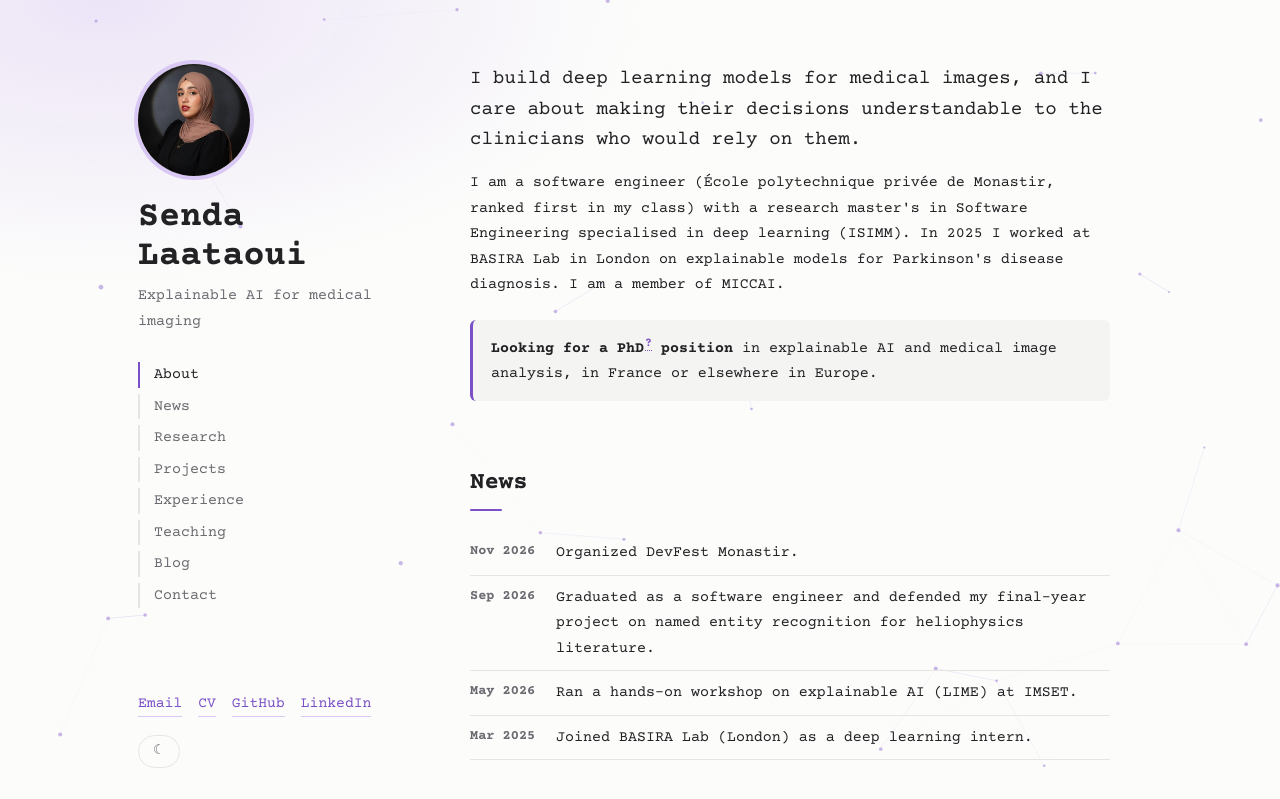
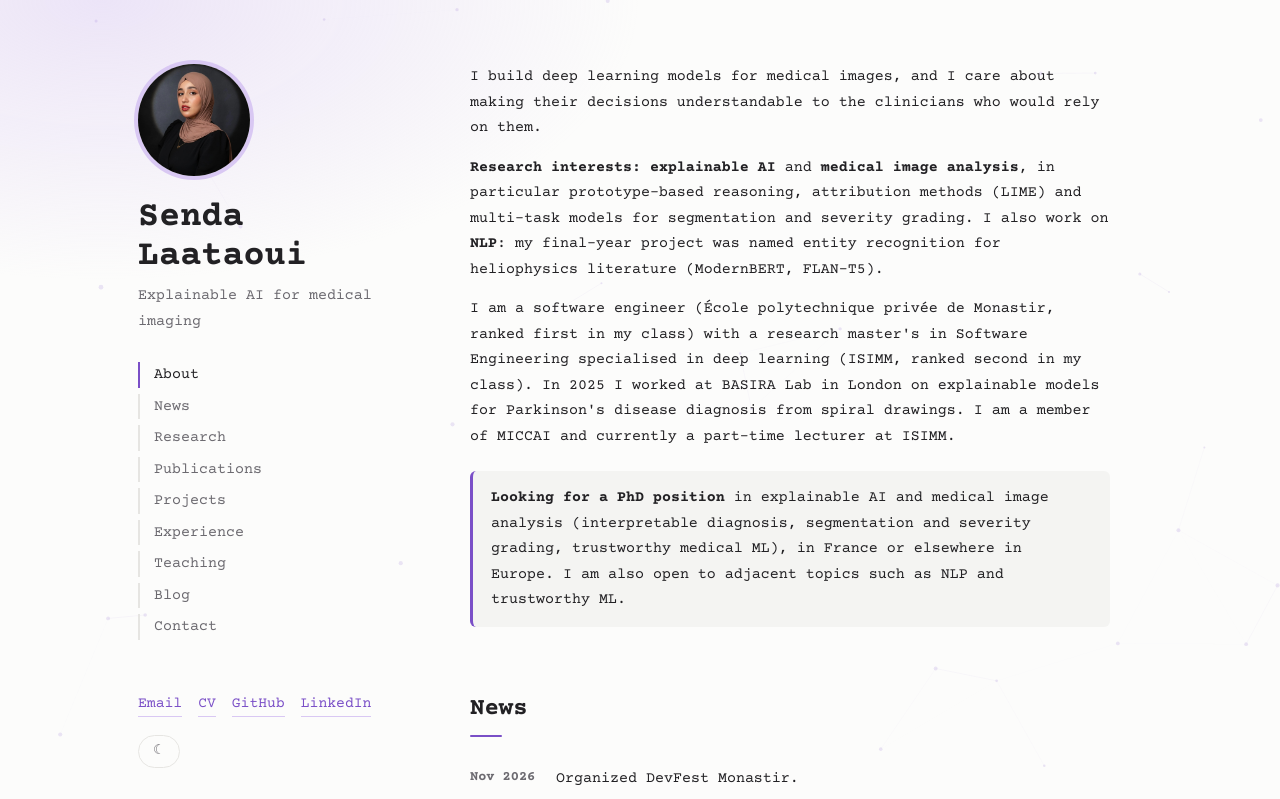
Before and after one commit to LaataouiSenda/laataouisenda.github.io, a plain HTML site: page index.html in a window 1280 px wide. Shown: the top 799 px of the page. Drawn offline with nearby package versions, Linux system fonts and the light colour scheme.

Commit message:
index modified

```diff
--- a/index.html
+++ b/index.html
@@ -13,6 +13,12 @@
 <link rel="icon" type="image/png" sizes="48x48" href="assets/favicon-48.png">
 <link rel="apple-touch-icon" href="assets/apple-touch-icon.png">
 <link rel="stylesheet" href="assets/style.css">
+<style>
+  /* calmer background: lower particle visibility */
+  #bg { opacity: .35; }
+  .interests strong { font-weight: 700; }
+  .pubs p { margin: 0 0 .6rem; }
+</style>
 </head>
 
 
@@ -20,24 +26,24 @@
 <canvas id="bg" aria-hidden="true"></canvas>
 <div class="layout">
 <aside>
-  <!-- Save your photo as assets/photo.jpg, then replace the div with: <img class="photo" src="assets/photo.jpg" alt="Senda Laataoui"> -->
   <img class="photo" src="assets/photo.jpg" alt="Senda Laataoui">
   <h1>Senda Laataoui</h1>
   <p class="tag">Explainable AI for medical imaging</p>
   <nav id="nav" aria-label="Sections">
-    <a href="#about">About</a><a href="#news">News</a><a href="#research">Research</a><a href="#projects">Projects</a><a href="#path">Experience</a><a href="#teaching">Teaching</a><a href="#blog">Blog</a><a href="#contact">Contact</a>
+    <a href="#about">About</a><a href="#news">News</a><a href="#research">Research</a><a href="#publications">Publications</a><a href="#projects">Projects</a><a href="#path">Experience</a><a href="#teaching">Teaching</a><a href="#blog">Blog</a><a href="#contact">Contact</a>
   </nav>
   <div class="social">
-    <a href="mailto:YOUR_EMAIL">Email</a><a href="assets/cv.pdf">CV</a><a href="https://github.com/laataouisenda">GitHub</a><a href="https://github.com/laataouisenda">LinkedIn</a>
+    <a href="mailto:laataouisenda@gmail.com">Email</a><a href="assets/cv.pdf">CV</a><a href="https://github.com/laataouisenda">GitHub</a><a href="https://www.linkedin.com/in/YOUR_LINKEDIN_HANDLE">LinkedIn</a>
   </div>
   <button class="theme" id="theme"> ☾ </button>
 </aside>
 
 <main>
 <section id="about">
-  <p class="lead">I build deep learning models for medical images, and I care about making their decisions understandable to the clinicians who would rely on them.</p>
-  <p>I am a software engineer (École polytechnique privée de Monastir, ranked first in my class) with a research master's in Software Engineering specialised in deep learning (ISIMM). In 2025 I worked at BASIRA Lab in London on explainable models for Parkinson's disease diagnosis. I am a member of MICCAI.</p>
-  <div class="seeking"><strong>Looking for a PhD<span class="q" tabindex="0" title="Topic is flexible: anything close to explainable AI, medical imaging or trustworthy ML.">?</span> position</strong> in explainable AI and medical image analysis, in France or elsewhere in Europe.</div>
+  <p>I build deep learning models for medical images, and I care about making their decisions understandable to the clinicians who would rely on them.</p>
+  <p class="interests"><strong>Research interests:</strong> <strong>explainable AI</strong> and <strong>medical image analysis</strong>, in particular prototype-based reasoning, attribution methods (LIME) and multi-task models for segmentation and severity grading. I also work on <strong>NLP</strong>: my final-year project was named entity recognition for heliophysics literature (ModernBERT, FLAN-T5).</p>
+  <p>I am a software engineer (École polytechnique privée de Monastir, ranked first in my class) with a research master's in Software Engineering specialised in deep learning (ISIMM, ranked second in my class). In 2025 I worked at BASIRA Lab in London on explainable models for Parkinson's disease diagnosis from spiral drawings. I am a member of MICCAI and currently a part-time lecturer at ISIMM.</p>
+  <div class="seeking"><strong>Looking for a PhD position</strong> in explainable AI and medical image analysis (interpretable diagnosis, segmentation and severity grading, trustworthy medical ML), in France or elsewhere in Europe. I am also open to adjacent topics such as NLP and trustworthy ML.</div>
 </section>
 
 <section id="news">
@@ -48,6 +54,12 @@
 <section id="research">
   <h2>Research</h2>
   <div class="focus" id="focusList"></div>
+</section>
+
+<section id="publications" class="pubs">
+  <h2>Publications</h2>
+  <p>I am a contributing author on two scientific articles, one from BASIRA Lab (explainable diagnosis from spiral drawings) and one from Lab-TIM (cardiac MRI segmentation). Links will be added here as soon as they are public.</p>
+  <p>My master's thesis, <em>Explainable Medical Data Analysis for Automated Diagnosis</em> (ISIMM, with BASIRA Lab), is available on request.</p>
 </section>
 
 <section id="projects">
```
